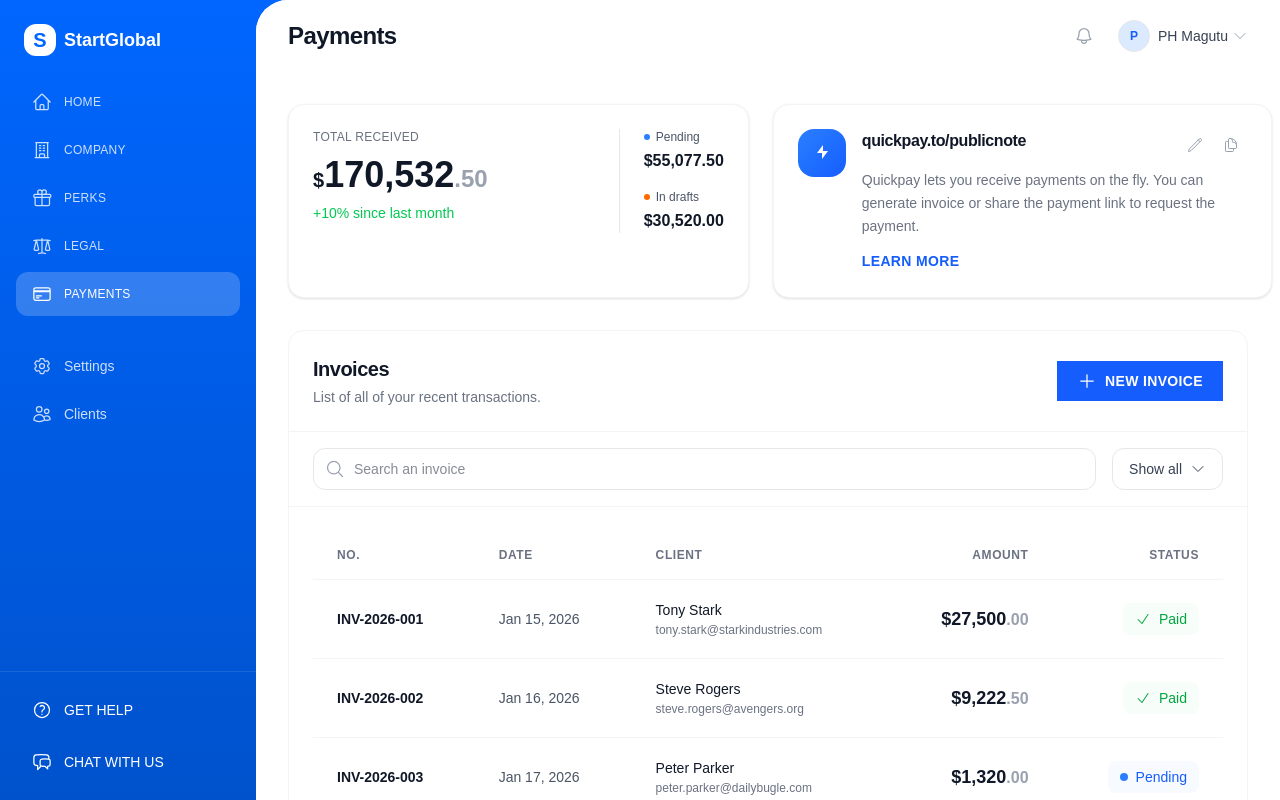
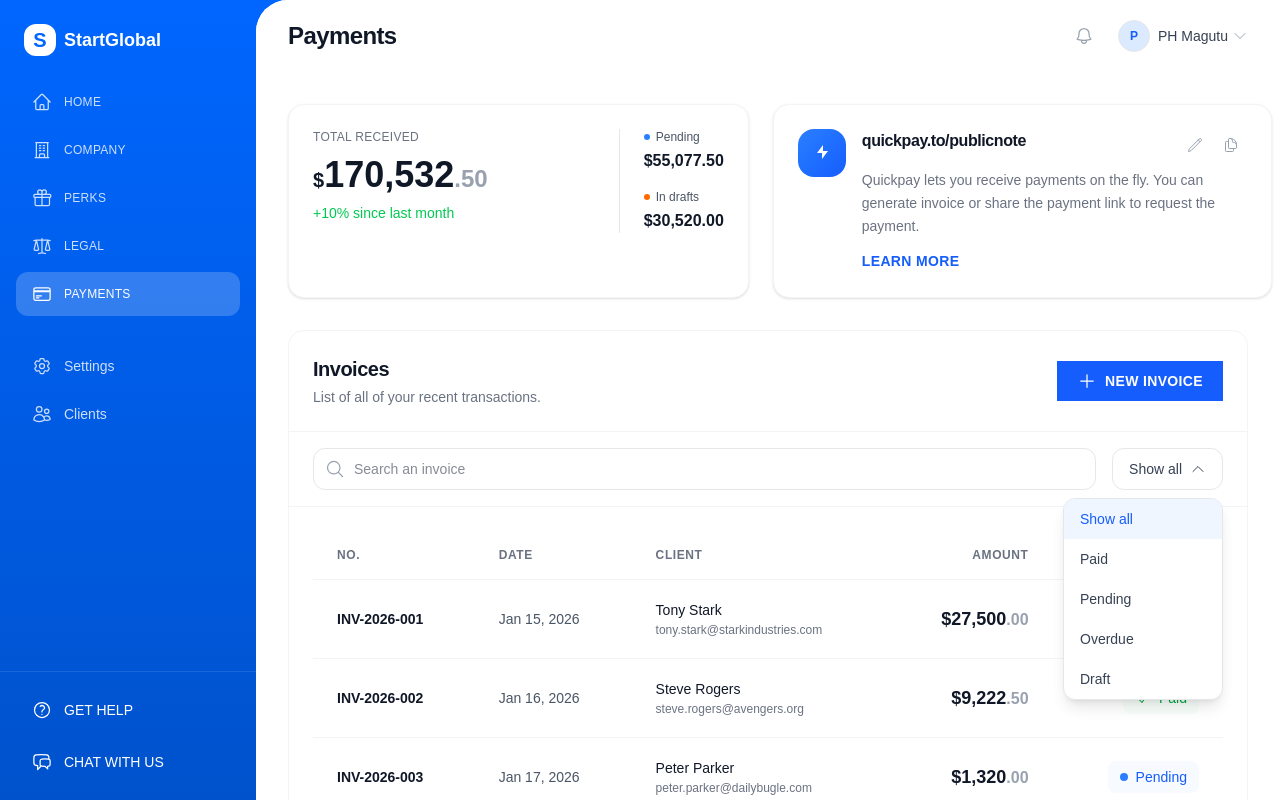
Before and after one commit to magvtv/quickpay, a Next.js app: page /payments in a window 1280 px wide. Both pictures are taken after a click on the button "Show all". Shown: the top 800 px of the page. Built offline with nearby package versions, Linux system fonts and the light colour scheme; no server answers; the database is empty; a web font is replaced by a local one.

Commit message:
feat: add functional status filter dropdown to invoice table

```diff
--- a/src/components/invoices/InvoiceTable.tsx
+++ b/src/components/invoices/InvoiceTable.tsx
@@ -1,20 +1,55 @@
 'use client';
 
-import { useState } from 'react';
+import { useState, useRef, useEffect } from 'react';
 import { MagnifyingGlassIcon, ChevronDownIcon, PlusIcon } from '@heroicons/react/24/outline';
-import { useInvoiceStore } from '@/stores/invoiceStore';
+import { useInvoiceStore, useFilteredInvoices } from '@/stores/invoiceStore';
 import InvoiceRow from './InvoiceRow';
 
 export default function InvoiceTable() {
   const [searchQuery, setSearchQuery] = useState('');
-  const { invoices, openModal, openDrawer } = useInvoiceStore();
+  const [isFilterOpen, setIsFilterOpen] = useState(false);
+  const filterRef = useRef<HTMLDivElement>(null);
+  const { openModal, openDrawer, filterStatus, setFilterStatus, setSearchQuery: setStoreSearchQuery } = useInvoiceStore();
 
-  // Filter invoices
-  const filteredInvoices = invoices.filter((invoice) =>
-    invoice.invoice_number.toLowerCase().includes(searchQuery.toLowerCase()) ||
-    invoice.client_name?.toLowerCase().includes(searchQuery.toLowerCase()) ||
-    invoice.client_email?.toLowerCase().includes(searchQuery.toLowerCase())
-  );
+  // Update store search query when local search changes
+  useEffect(() => {
+    setStoreSearchQuery(searchQuery);
+  }, [searchQuery, setStoreSearchQuery]);
+
+  // Get filtered invoices from store (handles both status and search filtering)
+  const filteredInvoices = useFilteredInvoices();
+
+  // Close dropdown when clicking outside
+  useEffect(() => {
+    const handleClickOutside = (event: MouseEvent) => {
+      if (filterRef.current && !filterRef.current.contains(event.target as Node)) {
+        setIsFilterOpen(false);
+      }
+    };
+
+    document.addEventListener('mousedown', handleClickOutside);
+    return () => document.removeEventListener('mousedown', handleClickOutside);
+  }, []);
+
+  const statusOptions = [
+    { value: 'all', label: 'Show all', storeValue: 'all' },
+    { value: 'paid', label: 'Paid', storeValue: 'paid' },
+    { value: 'pending', label: 'Pending', storeValue: 'sent' },
+    { value: 'overdue', label: 'Overdue', storeValue: 'overdue' },
+    { value: 'draft', label: 'Draft', storeValue: 'draft' },
+  ];
+
+  const currentStatusLabel = statusOptions.find(opt =>
+    opt.storeValue === filterStatus
+  )?.label || 'Show all';
+
+  const handleStatusChange = (value: string) => {
+    const option = statusOptions.find(opt => opt.value === value);
+    if (option) {
+      setFilterStatus(option.storeValue as 'all' | 'draft' | 'sent' | 'paid' | 'overdue' | 'cancelled');
+    }
+    setIsFilterOpen(false);
+  };
 
   return (
     <div className="bg-white rounded-2xl border border-gray-100">
@@ -50,11 +85,34 @@ export default function InvoiceTable() {
           />
         </div>
 
-        {/* Show All Dropdown */}
-        <button className="flex items-center gap-2 px-4 py-2.5 border border-gray-200 rounded-lg text-sm font-medium text-gray-700 hover:bg-gray-50 transition-colors whitespace-nowrap">
-          Show all
-          <ChevronDownIcon className="w-4 h-4" />
-        </button>
+        {/* Status Filter Dropdown */}
+        <div className="relative" ref={filterRef}>
+          <button
+            onClick={() => setIsFilterOpen(!isFilterOpen)}
+            className="flex items-center gap-2 px-4 py-2.5 border border-gray-200 rounded-lg text-sm font-medium text-gray-700 hover:bg-gray-50 transition-colors whitespace-nowrap"
+          >
+            {currentStatusLabel}
+            <ChevronDownIcon className={`w-4 h-4 transition-transform ${isFilterOpen ? 'rotate-180' : ''}`} />
+          </button>
+
+          {isFilterOpen && (
+            <div className="absolute right-0 mt-2 w-40 bg-white border border-gray-200 rounded-lg shadow-lg z-10 overflow-hidden">
+              {statusOptions.map((option) => (
+                <button
+                  key={option.value}
+                  onClick={() => handleStatusChange(option.value)}
+                  className={`w-full text-left px-4 py-2.5 text-sm hover:bg-gray-50 transition-colors ${
+                    filterStatus === option.storeValue
+                      ? 'bg-blue-50 text-blue-600 font-medium'
+                      : 'text-gray-700'
+                  }`}
+                >
+                  {option.label}
+                </button>
+              ))}
+            </div>
+          )}
+        </div>
       </div>
 
       {/* Table */}
```
